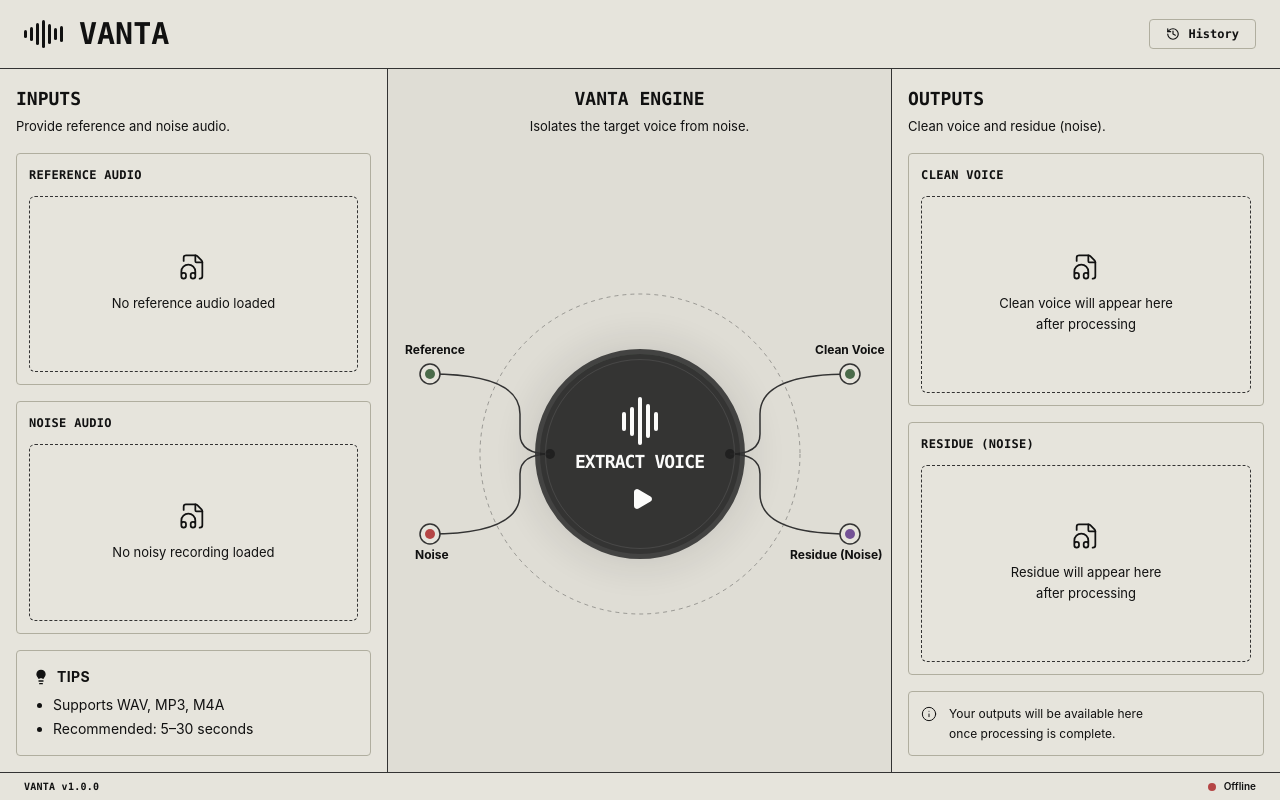
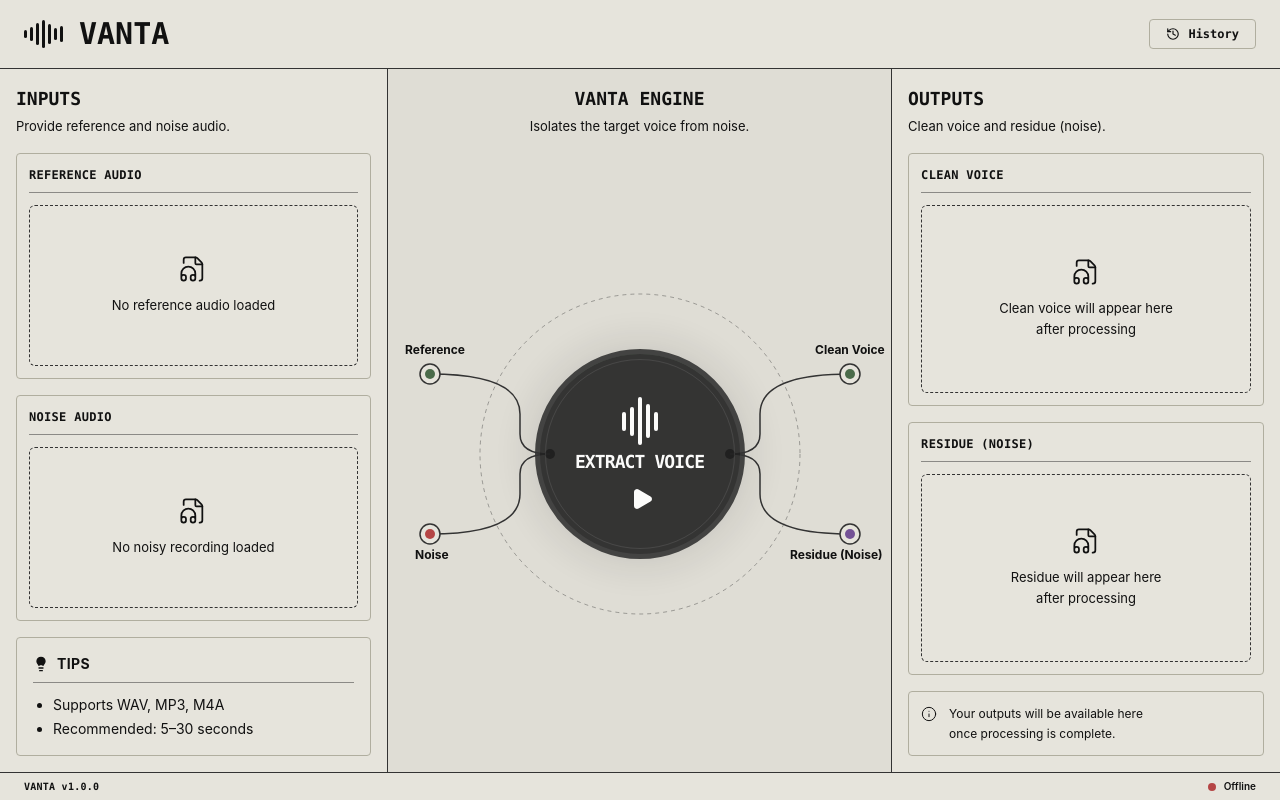
Before and after one commit to Komalpreet2809/Vanta, a Next.js app in the folder web/: page / in a window 1280 px wide. Built offline with nearby package versions, Linux system fonts and the light colour scheme; no server answers.

Commit message:
style: add separator lines under card headings

```diff
--- a/web/src/components/AudioCard.tsx
+++ b/web/src/components/AudioCard.tsx
@@ -90,9 +90,11 @@ export function AudioCard({
 
   return (
     <div className={`card-border p-3 flex flex-col gap-3 bg-[var(--bg-app)] ${className}`}>
-      <h3 className="font-mono-heading text-[12px] tracking-wide uppercase">
-        {heading}
-      </h3>
+      <div className="pb-2 border-b border-[var(--border-main)]/50">
+        <h3 className="font-mono-heading text-[12px] tracking-wide uppercase">
+          {heading}
+        </h3>
+      </div>
 
       {source ? (
         <div className="flex flex-col gap-3">
--- a/web/src/components/TipsCard.tsx
+++ b/web/src/components/TipsCard.tsx
@@ -5,7 +5,7 @@ import { Lightbulb } from "lucide-react";
 export function TipsCard() {
   return (
     <div className="card-border p-4 bg-[var(--bg-app)]">
-      <div className="flex items-center gap-2 mb-2 text-[var(--text-main)]">
+      <div className="flex items-center gap-2 pb-2 mb-3 border-b border-[var(--border-main)]/50 text-[var(--text-main)]">
         <Lightbulb className="h-4 w-4 fill-current" />
         <span className="text-sm font-bold uppercase tracking-wide">Tips</span>
       </div>
```
